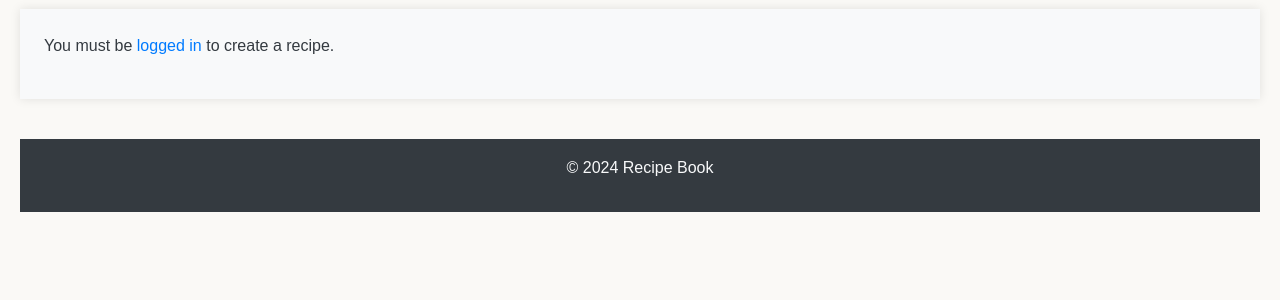
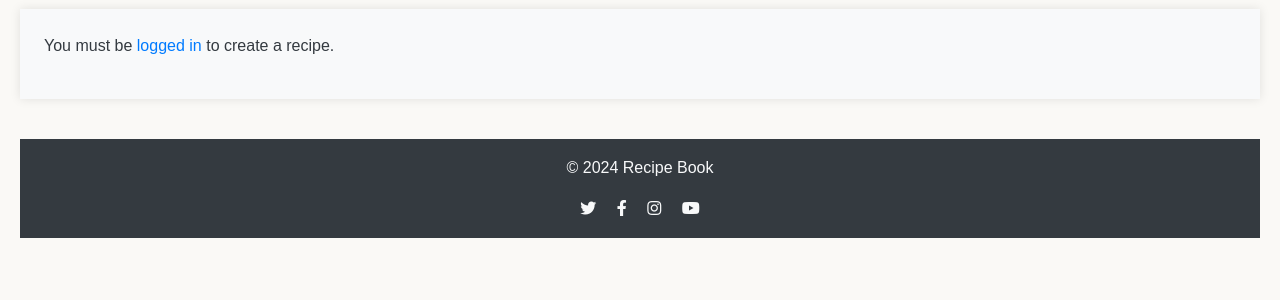
Before and after one commit to seanfreaney/fav-recipes, a Django app: page /recipe/create/ in a window 1280 px wide. Shown: the part 169-469 px from the top of the page. Run offline with Django 4.2, Linux system fonts and the light colour scheme; some libraries are stand-ins or nearby versions.

Commit message:
add links to social media in footer

```diff
--- a/templates/base.html
+++ b/templates/base.html
@@ -21,6 +21,7 @@
     <!-- Bootstrap CSS -->
     <link href="https://stackpath.bootstrapcdn.com/bootstrap/4.5.2/css/bootstrap.min.css" rel="stylesheet">
     <link rel="stylesheet" href="{% static 'css/style.css' %}">
+    <link rel="stylesheet" href="https://cdnjs.cloudflare.com/ajax/libs/font-awesome/5.15.4/css/all.min.css">
 </head>
 <body>
     <header class="bg-dark text-light py-3 text-center">
@@ -68,6 +69,20 @@
     </main>
     <footer class="bg-dark text-light text-center py-3">
         <p>&copy; 2024 Recipe Book</p>
+        <div class="social-icons">
+            <a href="https://twitter.com" target="_blank" class="text-light mx-2">
+                <i class="fab fa-twitter"></i>
+            </a>
+            <a href="https://facebook.com" target="_blank" class="text-light mx-2">
+                <i class="fab fa-facebook-f"></i>
+            </a>
+            <a href="https://instagram.com" target="_blank" class="text-light mx-2">
+                <i class="fab fa-instagram"></i>
+            </a>
+            <a href="https://youtube.com" target="_blank" class="text-light mx-2">
+                <i class="fab fa-youtube"></i>
+            </a>
+        </div>
     </footer>
 
     <!-- Bootstarp JS and dependencies -->
```
